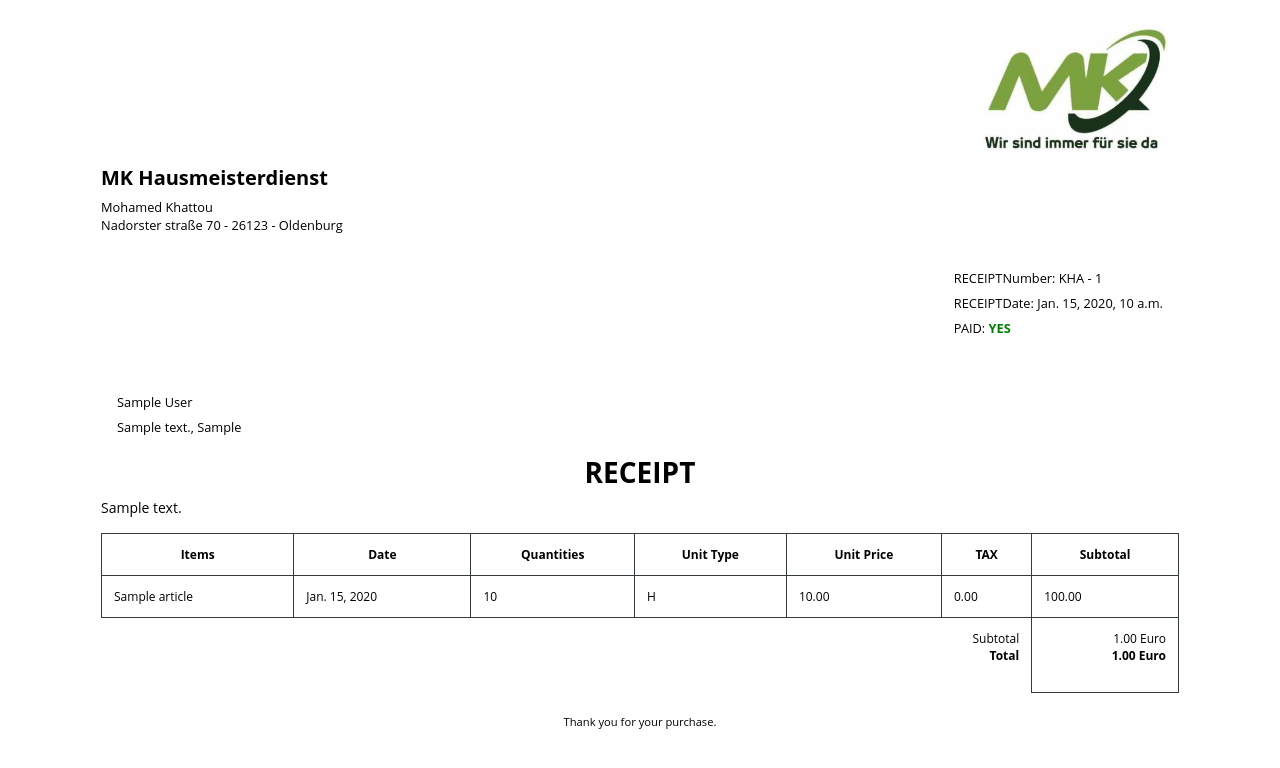
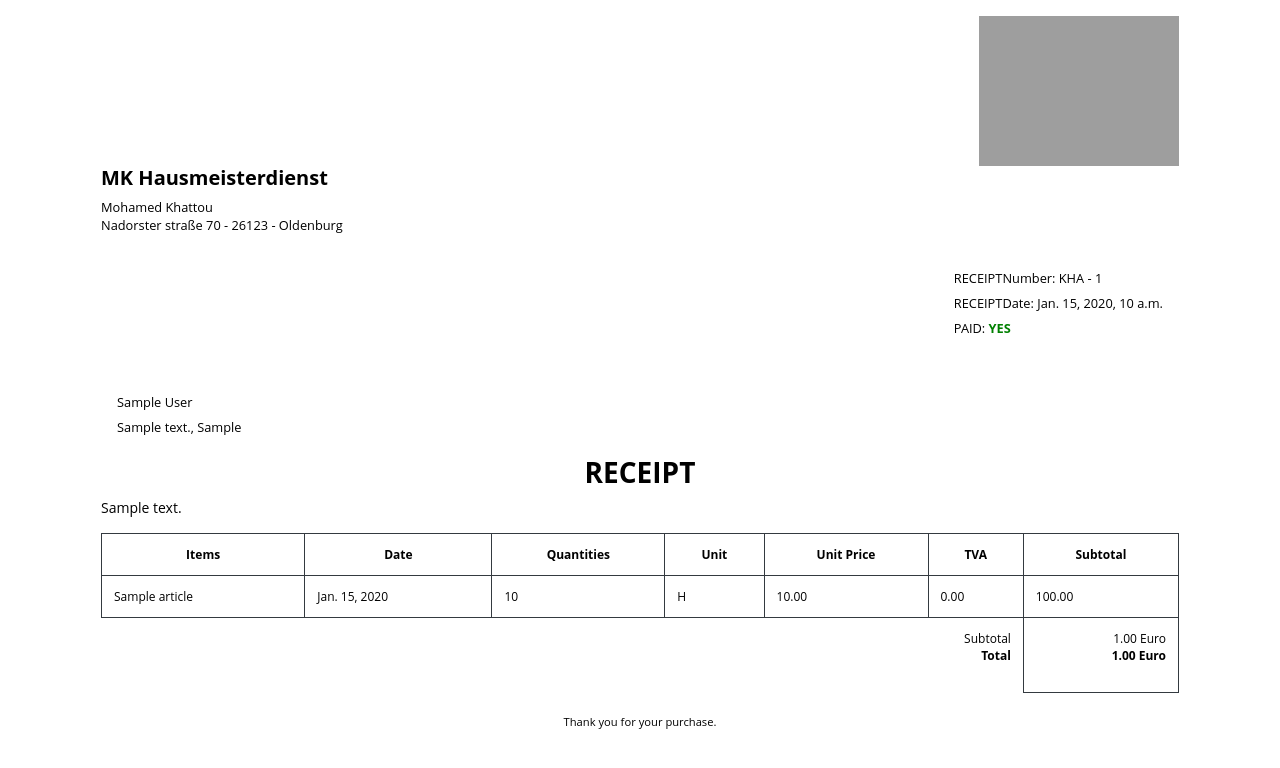
Before and after one commit to AbouYounes/django_invoice_manager, a Django app: template templates/invoice-pdf.html in a window 1280 px wide. Shown: the top 768 px of the page. Run offline with Django 5.2, Linux system fonts and the light colour scheme; the template is opened without the code that fills it: values that come from a table or form of the project are taken from there, others are empty; tables that the repository leaves empty hold one stand-in row (values such as "Sample post"); grey boxes are pictures that could not be loaded.

Commit message:
Update invoice-pdf.html

```diff
--- a/templates/invoice-pdf.html
+++ b/templates/invoice-pdf.html
@@ -178,7 +178,7 @@
                                 <!-- Row start -->
                                 <div class="row gutters">
                                     <div class="col-xl-12 d-flex justify-content-end">
-                                        <img src="/home/Karimprogramer/django_invoice_manager/static/images/mk_hm.png" alt="HTML tutorial  align-items-center" style="width:200px;height:150px;">
+					<img src="C:\Users\yayoo\OneDrive\Bureau\projects\django_invoice_manager\staticfiles\images\mk_hm.jpg" alt="HTML tutorial  align-items-center" style="width:200px;height:150px;">
                                 	</div>
                                 </div>
     						    <!-- Row end -->
@@ -244,9 +244,9 @@
     												<th class="border border-dark">{% trans 'Items' %}</th>
 													<th class="border border-dark">{% trans 'Date' %}</th>
 													<th class="border border-dark">{% trans 'Quantities' %}</th>
-													<th class="border border-dark">{% trans 'Unit Type' %}</th>
+													<th class="border border-dark">{% trans 'Unit' %}</th>
 													<th class="border border-dark">{% trans 'Unit Price' %}</th>
-													<th class="border border-dark">{% trans 'TAX' %}</th>
+													<th class="border border-dark">{% trans 'TVA' %}</th>
 													<th class="border border-dark">{% trans 'Subtotal' %}</th>
     											</tr>
     										</thead>
```
